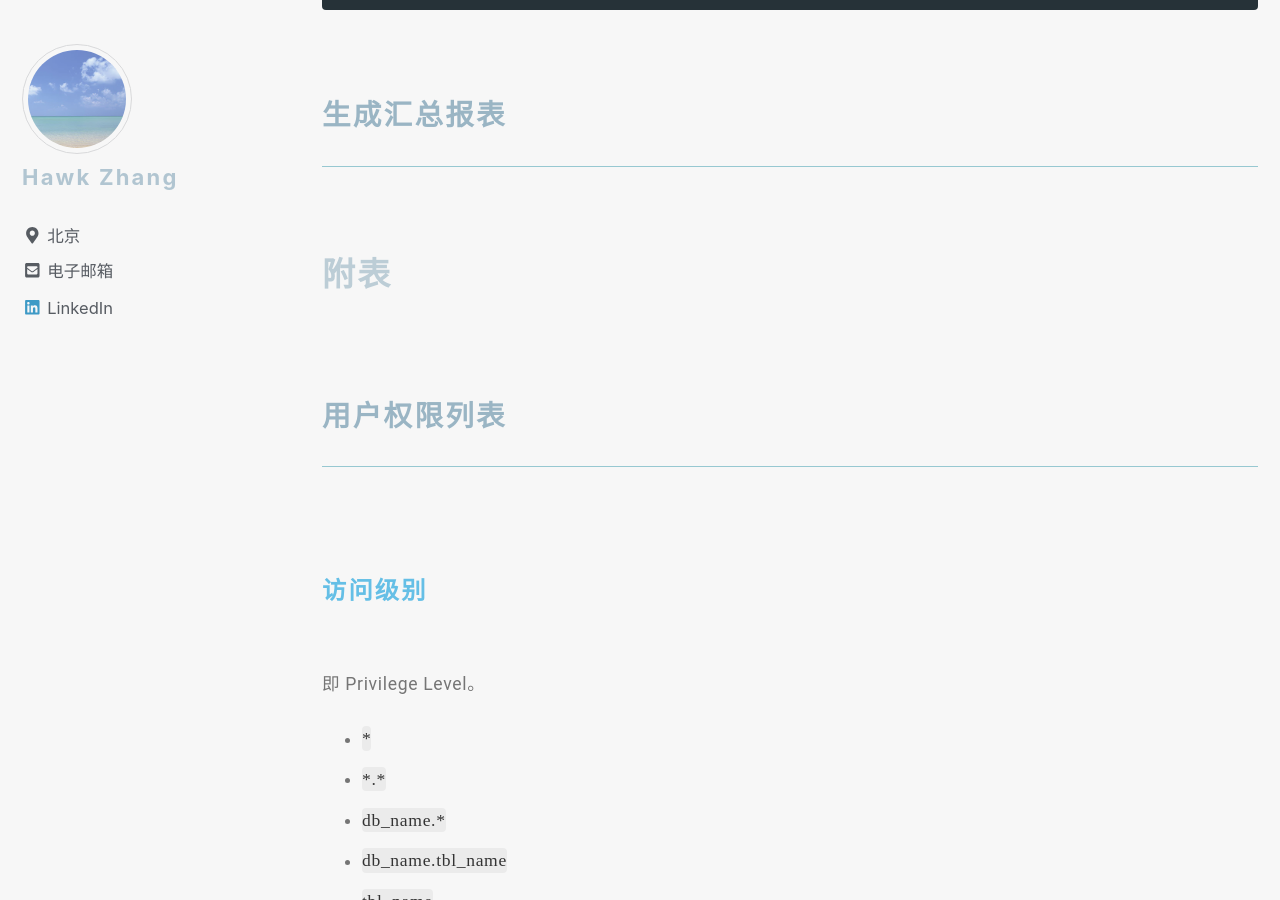
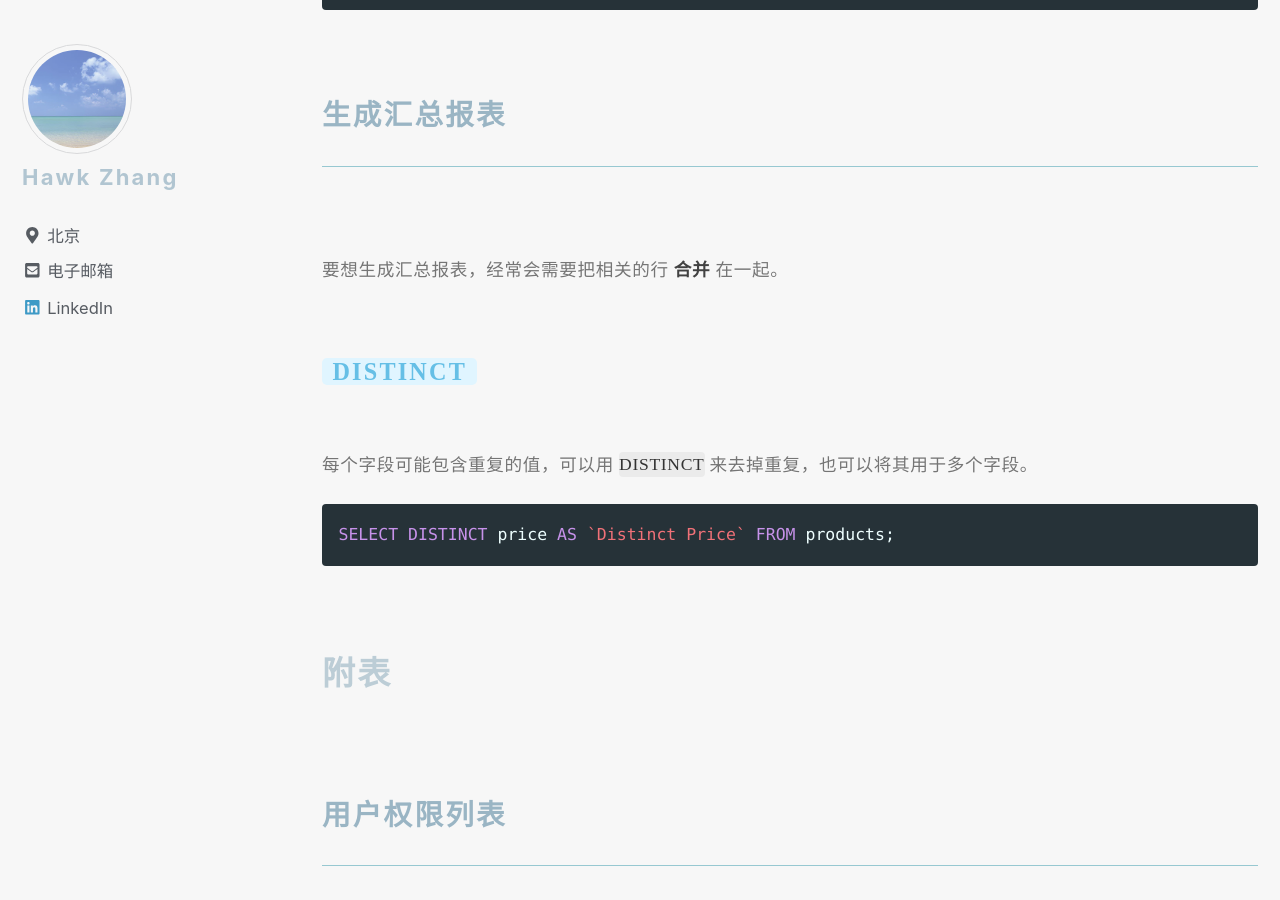
Before and after one commit to narru888/linotes_note, a Jekyll site: the page built from _posts/mysql/2016-04-02-statements.md, in a window 1280 px wide and 900 px high, scrolled down 15825 px. Built offline with Jekyll 4.4.1, drawn with Linux system fonts in a browser that asks for light colours; nearby versions of some CDN libraries; a script that is not in the unit is left out.

Commit message:
update on 2018-10-14 10:48:01 CST

````diff
--- a/_posts/mysql/2016-04-02-statements.md
+++ b/_posts/mysql/2016-04-02-statements.md
@@ -646,7 +646,18 @@ SELECT CONCAT(productCode, ' - ', name) AS `Product Description`, price FROM pro
 
 ### 生成汇总报表
 
+要想生成汇总报表，经常会需要把相关的行 **合并** 在一起。
 
+
+
+
+#### `DISTINCT`
+
+每个字段可能包含重复的值，可以用 `DISTINCT` 来去掉重复，也可以将其用于多个字段。
+
+```sql
+SELECT DISTINCT price AS `Distinct Price` FROM products;
+```
 
 
 
````
